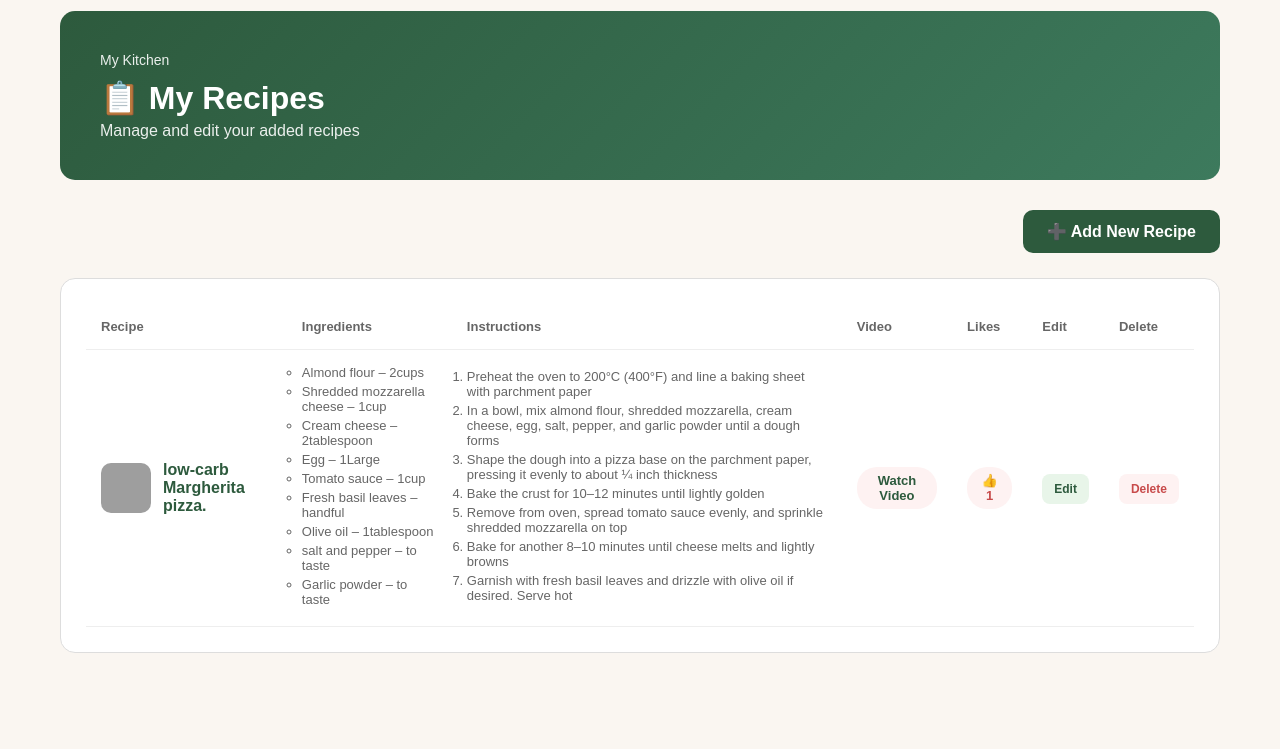
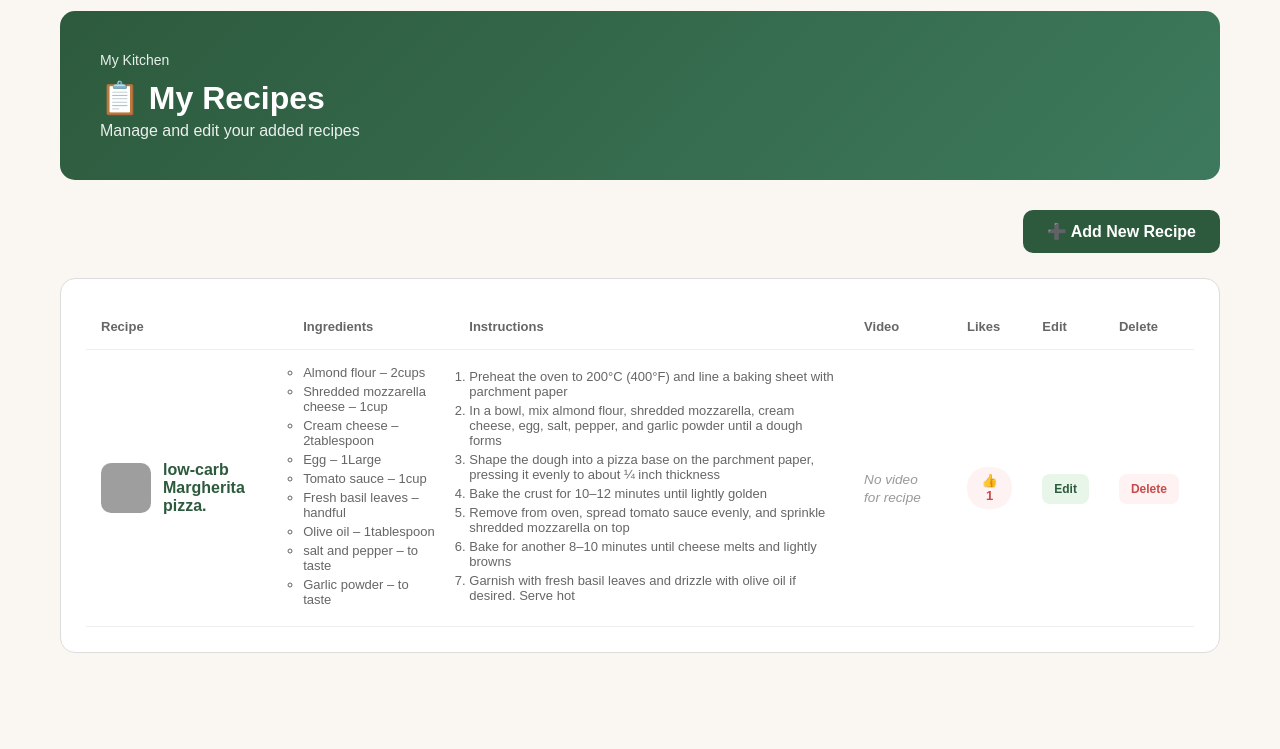
Before and after one commit to daalmuu/Web2, a PHP site: page /my-recipe.php in a window 1280 px wide. Shown: the part 154-903 px from the top of the page. Run offline with PHP 8.4, Linux system fonts and the light colour scheme; a user stored in the database is signed in; data comes from the database, SQL or seed files in the repository; grey boxes are pictures that could not be loaded.

Commit message:
Update my-recipe.php

```diff
--- a/final_code_phase2/my-recipe.php
+++ b/final_code_phase2/my-recipe.php
@@ -16,6 +16,13 @@ $result = $conn->query("SELECT * FROM recipe WHERE userid = $userID");
     <meta charset="UTF-8">
     <title>BellaCucina | My Recipes</title>
     <link rel="stylesheet" href="main.css">
+    <style>
+        .no-video {
+    color: #999;
+    font-style: italic;
+    font-size: 0.85rem;
+}
+    </style>
 </head>
 <body>
 
@@ -101,9 +108,13 @@ $result = $conn->query("SELECT * FROM recipe WHERE userid = $userID");
                     </td>
 
                     <td>
-                        <a href="<?=$row['videofilepath']?>" target="_blank" class="video-link">
-                            Watch Video
-                        </a>
+                        <?php if (!empty($row['videofilepath'])): ?>
+                            <a href="<?=$row['videofilepath']?>" target="_blank" class="video-link">
+                                Watch Video
+                            </a>
+                        <?php else: ?>
+                            <span class="no-video">No video for recipe</span>
+                        <?php endif; ?>
                     </td>
 
                     <td>
```
